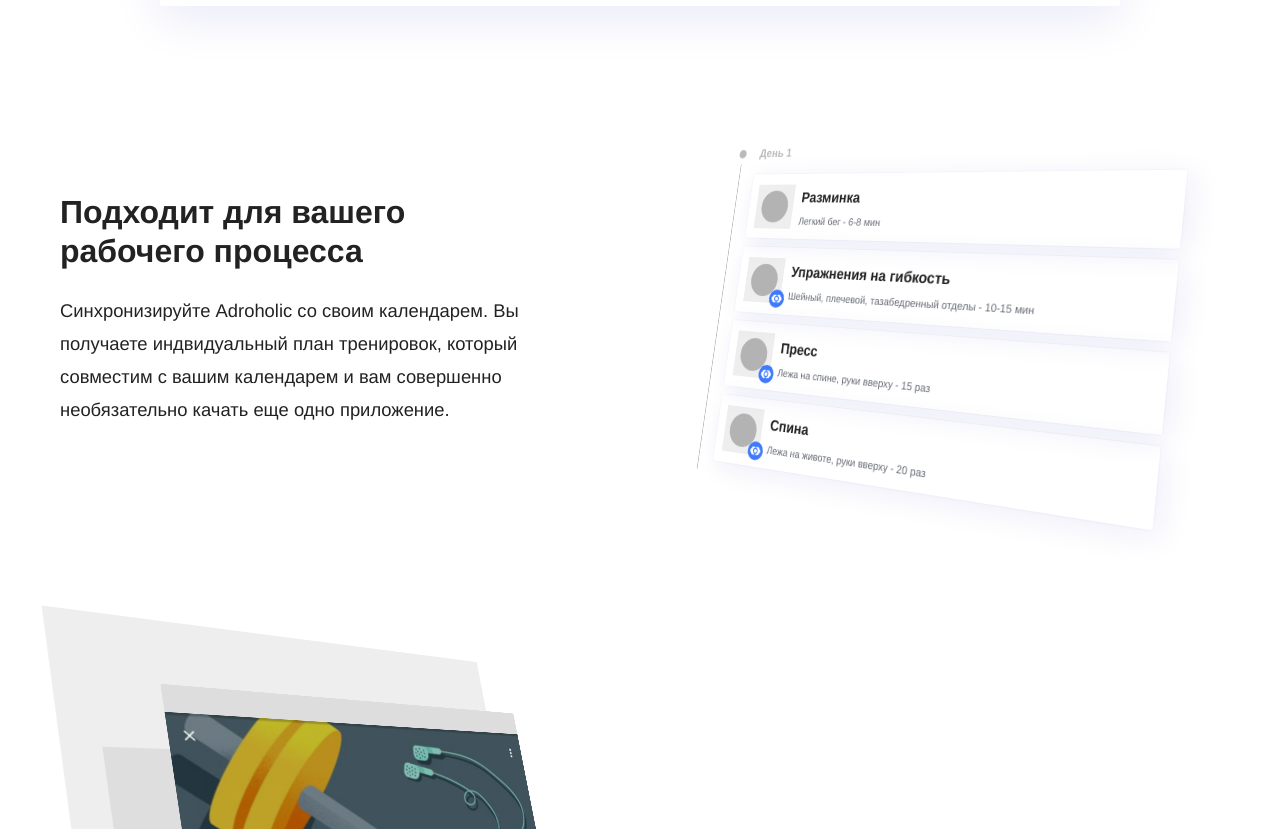
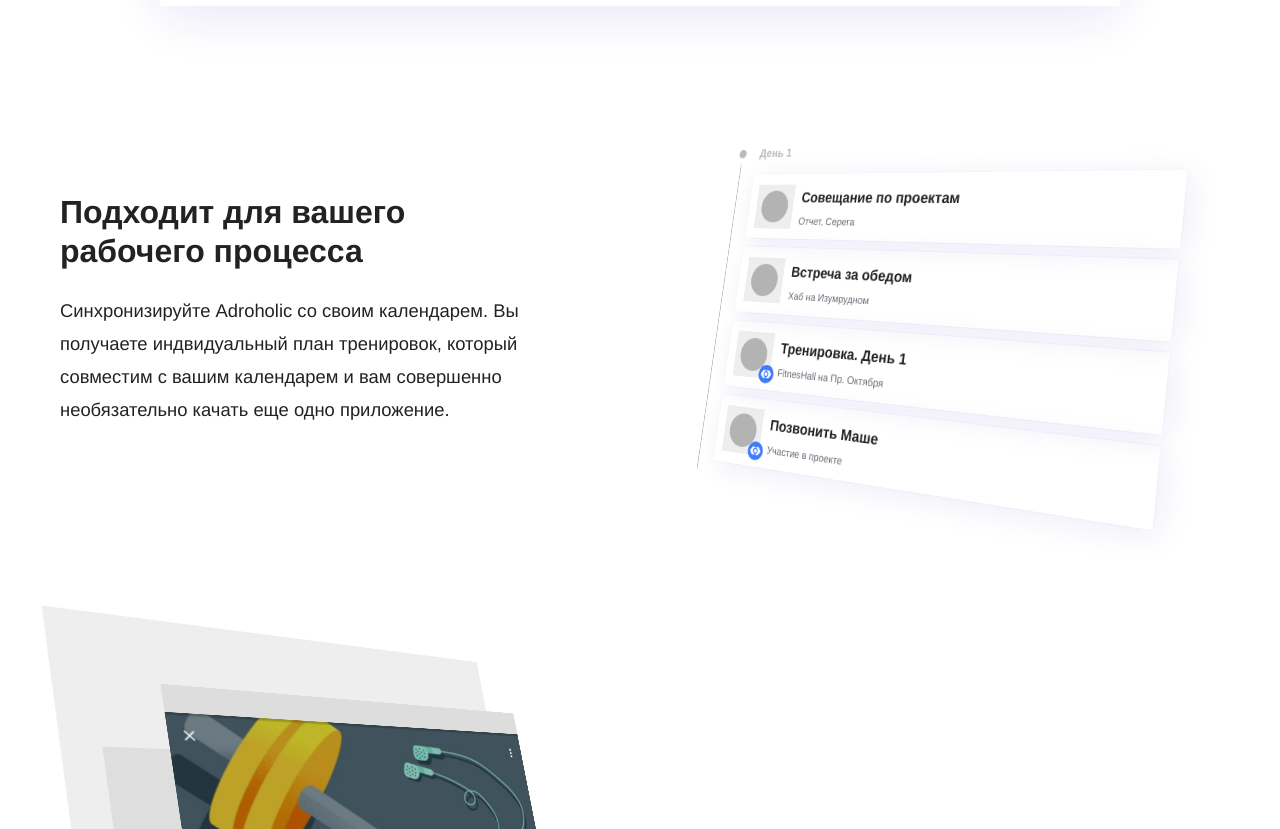
Before and after one commit to RakhimyanTim/adroholic.github.io, a Jekyll site: the page built from pages/index.html, in a window 1280 px wide and 900 px high, scrolled down 1070 px, cut to the strip 71-900 px from the top of the window. Built offline with Jekyll 4.4.1, drawn with Linux system fonts in a browser that asks for light colours; some web fonts are replaced.

Commit message:
Update workflow.html

```diff
--- a/_includes/components/home-page/workflow.html
+++ b/_includes/components/home-page/workflow.html
@@ -5,29 +5,29 @@
 		<li>
 			<div class="image editor"></div>
 			<div class="commit">
-				<h6>Разминка</h6>
-				<p>Легкий бег - 6-8 мин</p>
+				<h6>Совещание по проектам</h6>
+				<p>Отчет, Серега</p>
+			</div>
+		</li>
+		<li>
+			<div class="image editor"></div>
+			<div class="commit">
+				<h6>Встреча за обедом</h6>
+				<p>Хаб на Изумрудном</p>
 			</div>
 		</li>
 		<li>
 			<div class="image editor">{% include svgs/logo.html logo="emblem" %}</div>
 			<div class="commit">
-				<h6>Упражнения на гибкость</h6>
-				<p>Шейный, плечевой, тазабедренный отделы - 10-15 мин</p>
+				<h6>Тренировка. День 1</h6>
+				<p>FitnesHall на Пр. Октября</p>
 			</div>
 		</li>
 		<li>
 			<div class="image editor">{% include svgs/logo.html logo="emblem" %}</div>
 			<div class="commit">
-				<h6>Пресс</h6>
-				<p>Лежа на спине, руки вверху - 15 раз</p>
-			</div>
-		</li>
-		<li>
-			<div class="image editor">{% include svgs/logo.html logo="emblem" %}</div>
-			<div class="commit">
-				<h6>Спина</h6>
-				<p>Лежа на животе, руки вверху - 20 раз</p>
+				<h6>Позвонить Маше</h6>
+				<p>Участие в проекте</p>
 			</div>
 		</li>
 	</ul>
```
